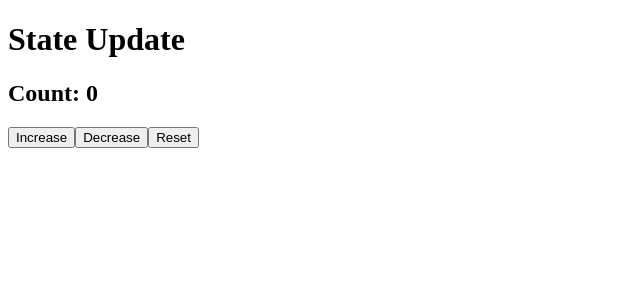
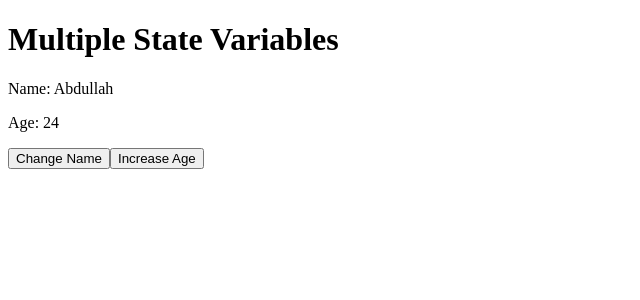
Before and after one commit to abdullahshabir31/React-Learning, a React (Vite) app: page / in a window 1280 px wide. Shown: the top 300 px of the page, without its empty margins (0-640 px from the left). Built offline with nearby package versions, Linux system fonts and the light colour scheme.

Commit message:
Add multiple state variables example

```diff
--- /dev/null
+++ b/src/05-State/03-multiple-state.jsx
@@ -0,0 +1,21 @@
+import { useState } from "react";
+
+function MultipleState() {
+  const [name, setName] = useState("Abdullah");
+  const [age, setAge] = useState(24);
+
+  return (
+    <div>
+      <h1>Multiple State Variables</h1>
+
+      <p>Name: {name}</p>
+      <p>Age: {age}</p>
+
+      <button onClick={() => setName("Ahmed")}>Change Name</button>
+
+      <button onClick={() => setAge(age + 1)}>Increase Age</button>
+    </div>
+  );
+}
+
+export default MultipleState;
--- a/src/App.jsx
+++ b/src/App.jsx
@@ -1,7 +1,7 @@
-import StateUpdate from "./05-State/02-state-update";
+import MultipleState from "./05-State/03-multiple-state";
 
 function App() {
-  return <StateUpdate />;
+  return <MultipleState />;
 }
 
 export default App;
```
